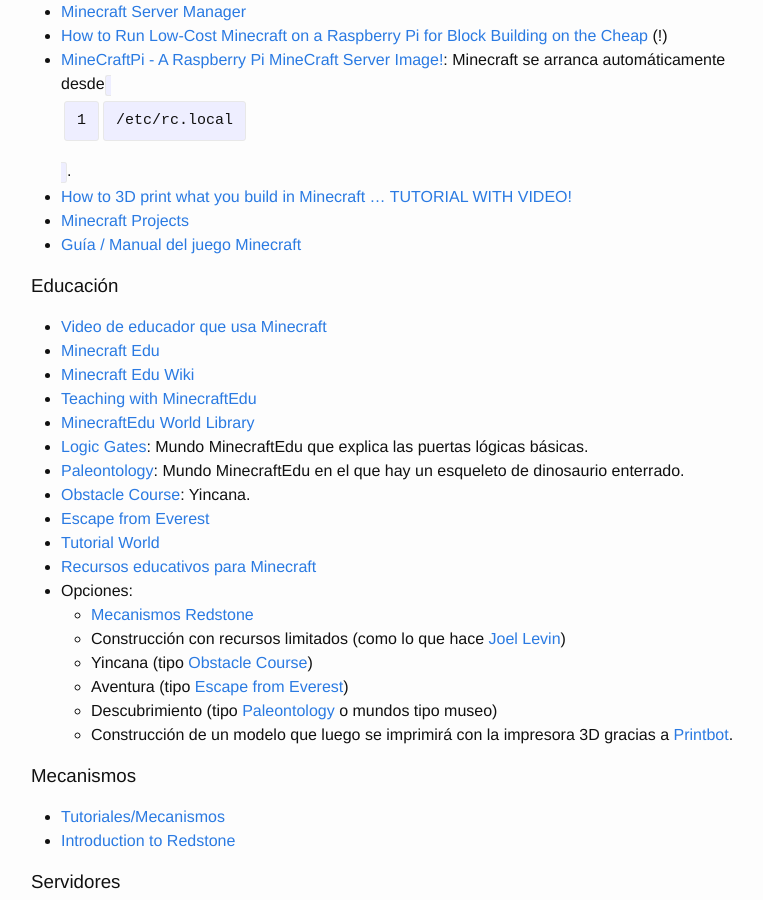
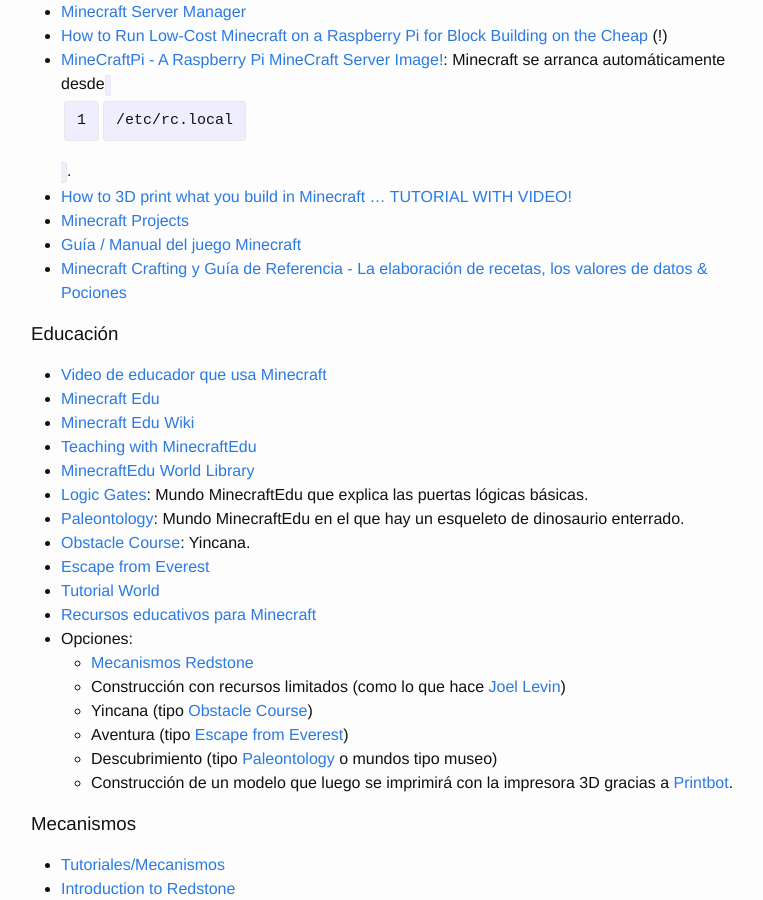
Before and after one commit to eduardofilo/eduardofilo.jekyll, a Jekyll site: the page built from proyectos/minecraft.md, in a window 1280 px wide and 900 px high, scrolled down 321 px. Shown: the whole window, without its empty margins (239-1002 px from the left). Built offline with Jekyll 4.4.1, drawn with Linux system fonts in a browser that asks for light colours; Markdown is read by kramdown in place of the engine named in the settings.

Commit message:
Enlace en Minecraft.

```diff
--- a/proyectos/minecraft.md
+++ b/proyectos/minecraft.md
@@ -18,6 +18,7 @@
 * [How to 3D print what you build in Minecraft … TUTORIAL WITH VIDEO!](http://blogs.ncs-nj.org/minecraft/2013/12/14/how-to-3d-print-what-you-build-in-minecraft-tutorial-with-video/)
 * [Minecraft Projects](http://www.planetminecraft.com/resources/projects/)
 * [Guía / Manual del juego Minecraft](http://www.trucoteca.com/guia-minecraft/pc-12340.html)
+* [Minecraft Crafting y Guía de Referencia - La elaboración de recetas, los valores de datos & Pociones](http://diamondboots.com/)
 
 ### Educación
 
```
